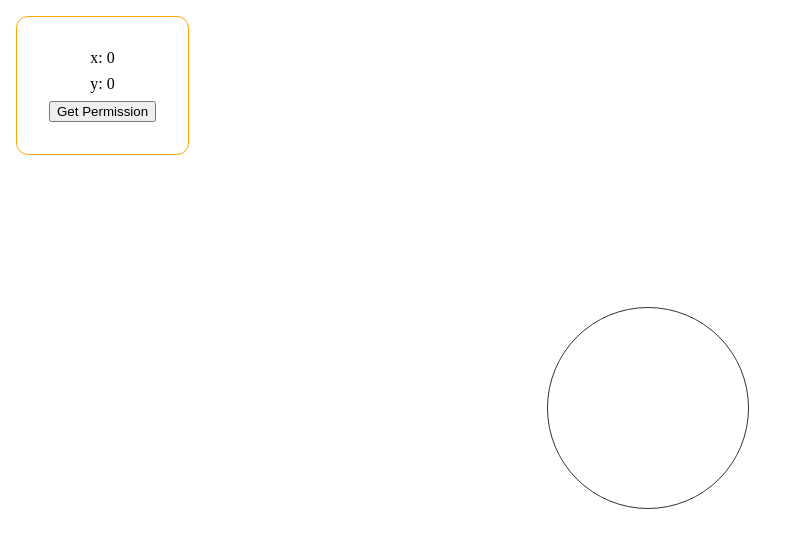
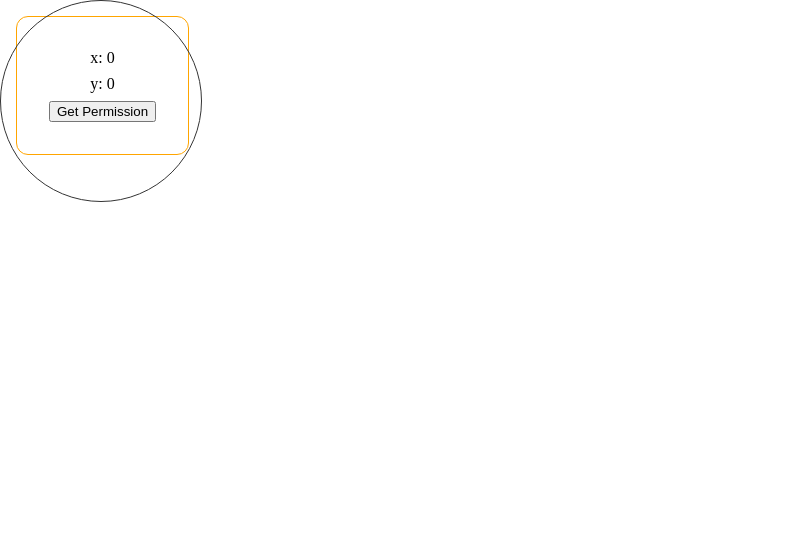
Before and after one commit to yuetong3yu/balls-cross-windows-sync, a React (Vite) app: page / in a window 1280 px wide. Shown: the top 548 px of the page, without its empty margins (0-812 px from the left). Built offline with nearby package versions, Linux system fonts and the light colour scheme.

Commit message:
cache screen position in root component and optimize Circle component for avoiding re-render

```diff
--- a/src/App.jsx
+++ b/src/App.jsx
@@ -1,11 +1,25 @@
-import { Circle } from './Circle'
+import { useState } from 'react'
+import { CircleMemo } from './Circle'
 import { ControlPanel } from './ControlPanel'
+import { useScreenPosition } from './useScreenPosition'
 
 export const App = () => {
+  const [circles, setCircles] = useState([
+    {
+      left: 0,
+      top: 0,
+    },
+  ])
+  const { screenX, screenY } = useScreenPosition()
+
+  console.log(screenX, screenY)
+
   return (
     <div className="container">
       <ControlPanel />
-      <Circle />
+      {circles.map((c, i) => {
+        return <CircleMemo {...c} key={i} />
+      })}
     </div>
   )
 }
--- a/src/Circle.jsx
+++ b/src/Circle.jsx
@@ -1,3 +1,16 @@
-export const Circle = () => {
-  return <div className="circle"></div>
+import { memo } from 'react'
+
+const Circle = ({ left, top }) => {
+  console.log(left, top)
+  return (
+    <div
+      className="circle"
+      style={{
+        left,
+        top,
+      }}
+    ></div>
+  )
 }
+
+export const CircleMemo = memo(Circle)
--- a/src/ControlPanel.jsx
+++ b/src/ControlPanel.jsx
@@ -33,19 +33,6 @@ export const ControlPanel = () => {
     getWindowPermissionStatus()
   }, [])
 
-  // repeatly get window position in the screen
-  useEffect(() => {
-    const getCirclePosition = () => {
-      const x = window.screenX
-      const y = window.screenY
-      setWindowPosition({ x, y })
-
-      window.requestAnimationFrame(getCirclePosition)
-    }
-
-    window.requestAnimationFrame(getCirclePosition)
-  }, [])
-
   return (
     <div className="control-panel">
       <div>x: {windowPosition.x}</div>
--- /dev/null
+++ b/src/Line.jsx
@@ -0,0 +1,3 @@
+export const Line = ({ x = 0, y = 0 }) => {
+  return <div>x</div>
+}
--- a/src/index.css
+++ b/src/index.css
@@ -1,16 +1,17 @@
 body {
   overflow: hidden;
+  padding: 0;
+  margin: 0;
 }
 
 .container {
   width: 100vw;
   height: 100vh;
   display: flex;
-  align-items: center;
-  justify-content: center;
 }
 
 .circle {
+  position: fixed;
   width: 200px;
   height: 200px;
   border-radius: 50%;
--- /dev/null
+++ b/src/useScreenPosition.js
@@ -0,0 +1,21 @@
+import { useState, useEffect } from 'react'
+
+export const useScreenPosition = () => {
+  const [screenPosition, setScreenPosition] = useState({
+    screenX: window.screenX,
+    screenY: window.screenY,
+  })
+
+  // repeatly get window position in the screen
+  useEffect(() => {
+    const getCirclePosition = () => {
+      setScreenPosition({ screenX: window.screenX, screenY: window.screenY })
+
+      window.requestAnimationFrame(getCirclePosition)
+    }
+
+    window.requestAnimationFrame(getCirclePosition)
+  }, [])
+
+  return screenPosition
+}
```
